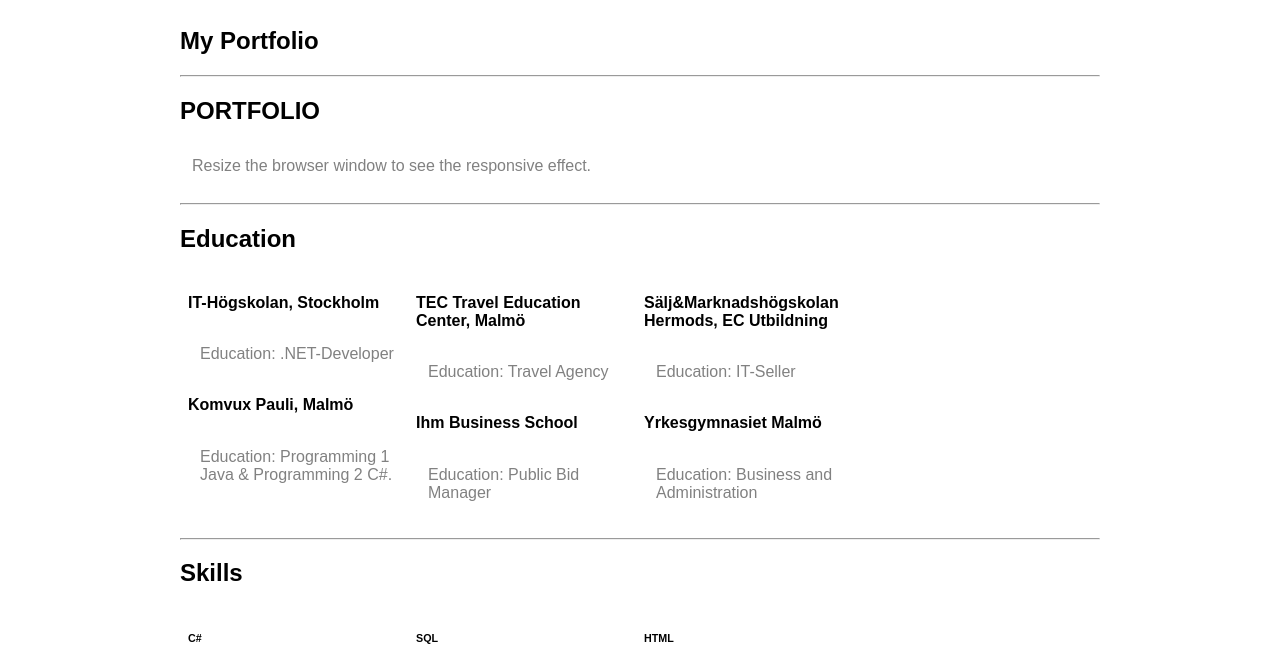
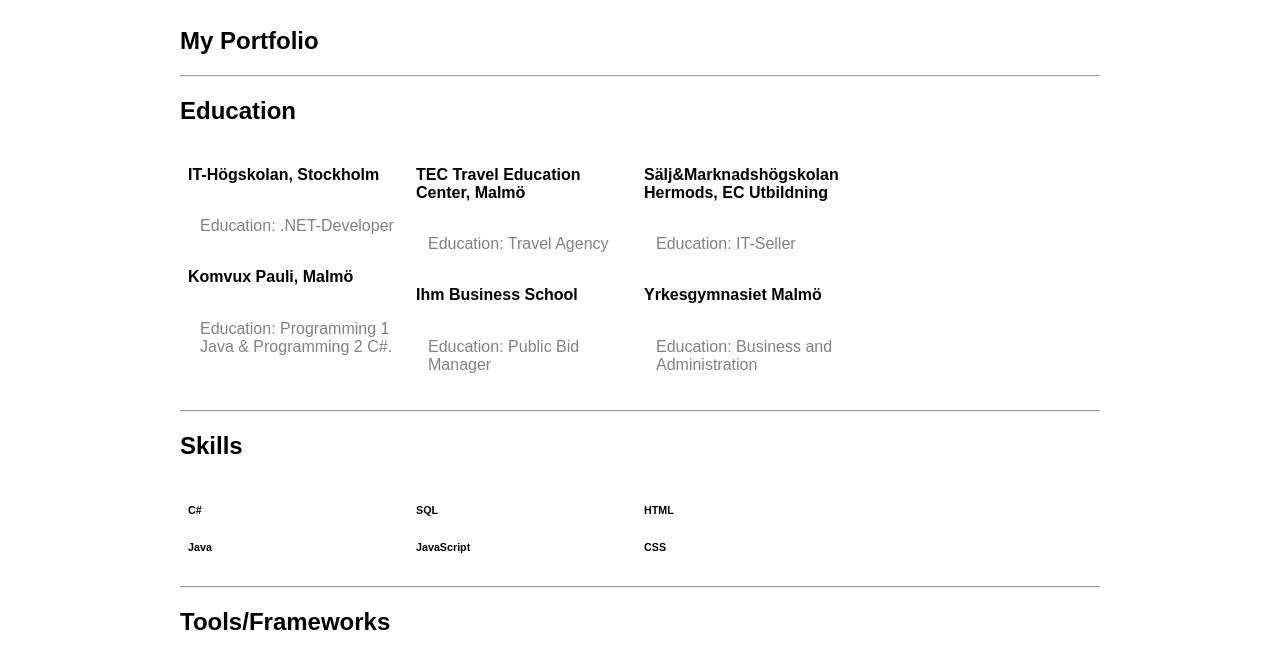
Before and after one commit to MartinBe94/Welcome-to-Martin-s-website-Part-3, a plain HTML site: page portfolio.html in a window 1280 px wide. Shown: the part 79-732 px from the top of the page. Drawn offline with Linux system fonts and the light colour scheme; a web font is replaced by a local one.

Commit message:
New commit

```diff
--- a/portfolio.html
+++ b/portfolio.html
@@ -64,12 +64,7 @@
                 <h1>My Portfolio</h1> <!-- Main heading for portfolio page -->
                 <hr>
 
-                <h2>PORTFOLIO</h2>
-                <p>Resize the browser window to see the responsive effect.</p>
-
                 <!-- Portfolio Gallery Grid -->
-                <hr>
-
                 <h2>Education</h2>
                 <div class="row">
                     <div class="column">
```
